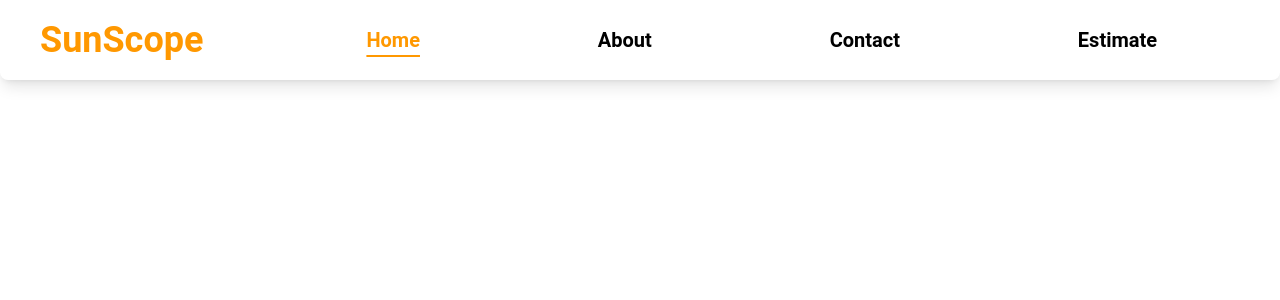
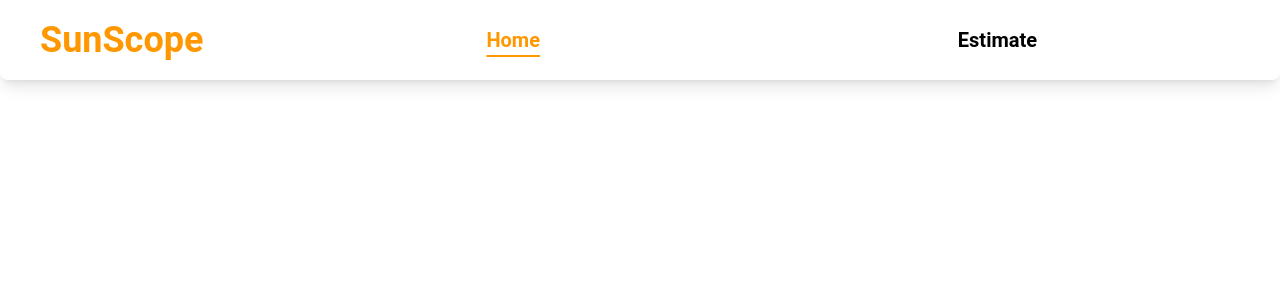
Before and after one commit to JapmeetBrar/SunScope, a React (Vite) app in the folder sunscope/: page / in a window 1280 px wide. Shown: the top 300 px of the page. Built offline with nearby package versions, Linux system fonts and the light colour scheme.

Commit message:
removed contact and about from navbar

```diff
--- a/sunscope/src/components/NavBar.tsx
+++ b/sunscope/src/components/NavBar.tsx
@@ -1,10 +1,8 @@
-import React, { useState } from "react";
+import{ useState } from "react";
 import { Link } from "react-router-dom";
 
 enum navItemType {
   Home = "Home",
-  About = "About",
-  Contact = "Contact",
   Estimate = "Estimate",
 }
 
@@ -12,8 +10,6 @@ function NavBar() {
   const [selected, setSelected] = useState(navItemType.Home);
   const navItemsArray = [
     navItemType.Home,
-    navItemType.About,
-    navItemType.Contact,
     navItemType.Estimate,
   ];
 
```
